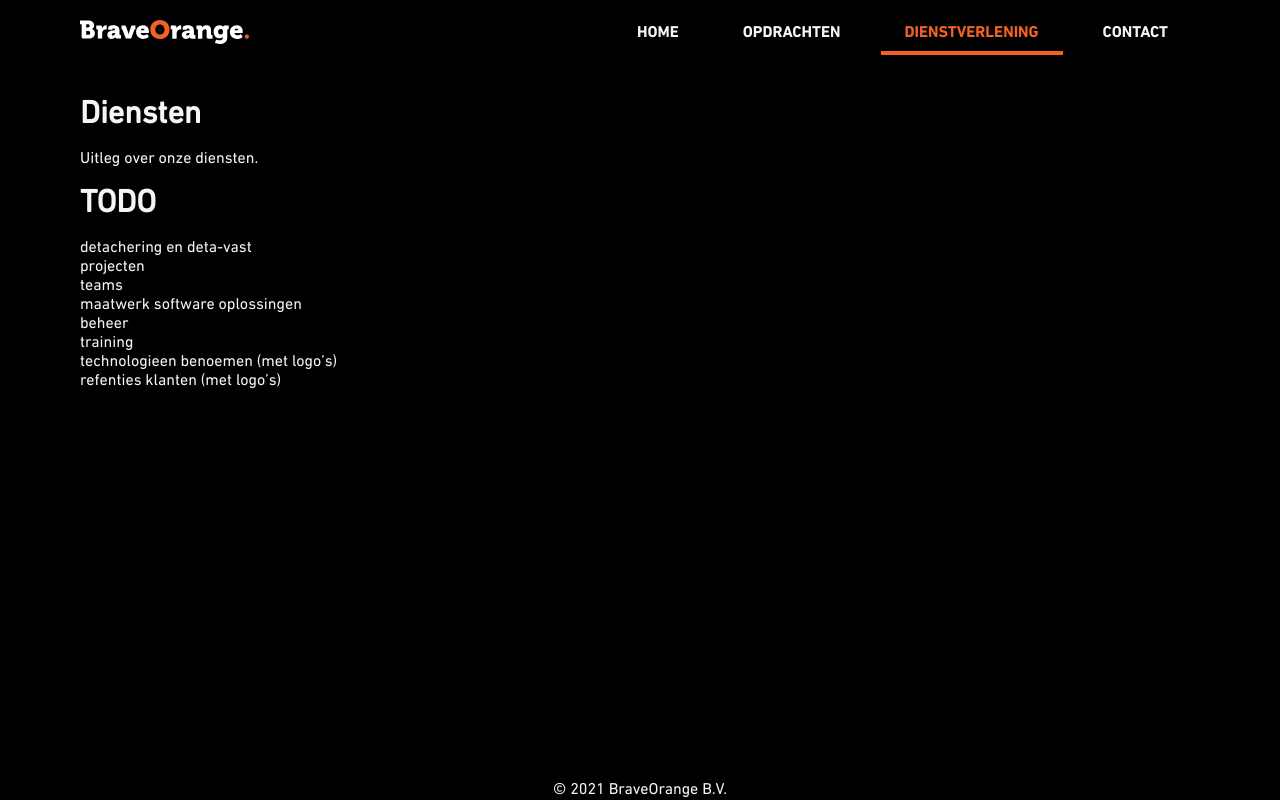
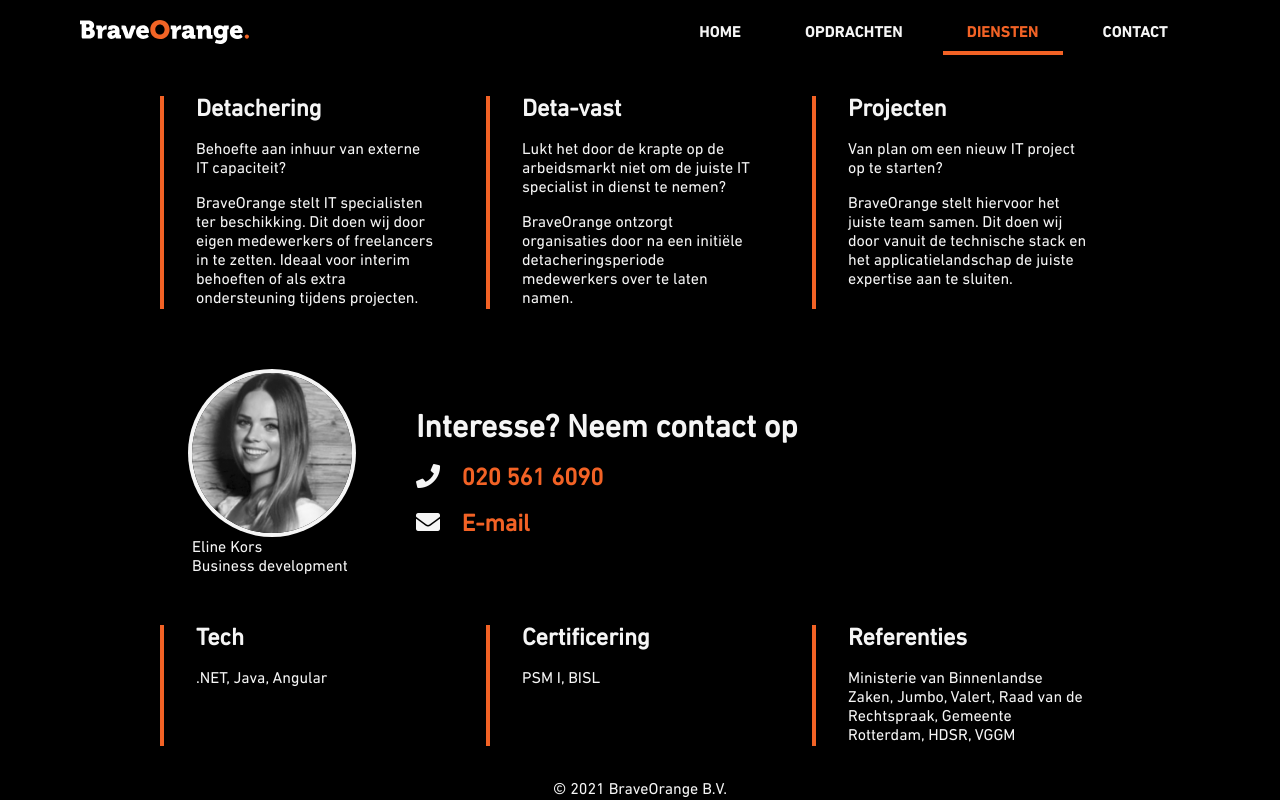
Before and after one commit to braveorange-nl/braveorange-nl.github.io, a plain HTML site: page diensten.html in a window 1280 px wide. Drawn offline with Linux system fonts and the light colour scheme.

Commit message:
Diensten

```diff
--- a/assets/css/style.css
+++ b/assets/css/style.css
@@ -245,6 +245,49 @@
     opacity: 0.5;
 }
 
+.services {
+    margin: 0 5rem;
+}
+
+.services h2 {
+    margin-bottom: 1rem;
+}
+
+.services p {
+    margin-bottom: 1rem;
+}
+
+.services .columns {
+    margin-top: 1rem;
+    display: flex;
+    justify-content: space-between;
+    flex-wrap: wrap; /* TODO: replace with media query? */
+    margin-bottom: 2rem;
+}
+
+.services .columns div {
+    width: 25%;
+    border-left: 0.25rem solid var(--brave-orange);
+    padding: 0 2rem;
+}
+
+.services .columns div p:last-of-type {
+    margin-bottom: 0;
+}
+
+.services .contact {
+    display: flex;
+    align-items: center;
+}
+
+.services figure {
+    margin: 2rem 4rem 2rem 2rem;
+}
+
+.services .contact .fa {
+    margin-left: 0;
+}
+
 span.fa {
     margin: 0 1rem 0 -2rem;
 }
--- a/diensten.html
+++ b/diensten.html
@@ -16,7 +16,7 @@
 
         <a href="/opdrachten" >OPDRACHTEN</a>
 
-        <a href="/diensten" class="selected" >DIENSTVERLENING</a>
+        <a href="/diensten" class="selected" >DIENSTEN</a>
 
         <a href="/contact" >CONTACT</a>
 
@@ -24,21 +24,72 @@
 </header>
 
 <main>
-    <h1 id="diensten">Diensten</h1>
+    <div class="services">
 
-<p>Uitleg over onze diensten.</p>
+    <div class="columns">
+        <div>
+            <h2>Detachering</h2>
+            <p> Behoefte aan inhuur van externe IT capaciteit?</p>
+            <p>
+                BraveOrange stelt IT specialisten ter beschikking.
+                Dit doen wij door eigen medewerkers of freelancers in te zetten.
+                Ideaal voor interim behoeften of als extra ondersteuning tijdens projecten.
+            </p>
+        </div>
+        <div>
+            <h2>Deta-vast</h2>
+            <p>Lukt het door de krapte op de arbeidsmarkt niet om de juiste IT specialist in dienst te nemen?</p>
+            <p>
+                BraveOrange ontzorgt organisaties door na een initiële detacheringsperiode medewerkers over te laten
+                namen.
+            </p>
+        </div>
+        <div>
+            <h2>Projecten</h2>
+            <p>Van plan om een nieuw IT project op te starten?</p>
+            <p>
+                BraveOrange stelt hiervoor het juiste team samen.
+                Dit doen wij door vanuit de technische stack en het applicatielandschap de juiste expertise aan te
+                sluiten.
+            </p>
+        </div>
+    </div>
 
-<h1 id="todo">TODO</h1>
-<ul>
-  <li>detachering en deta-vast</li>
-  <li>projecten</li>
-  <li>teams</li>
-  <li>maatwerk software oplossingen</li>
-  <li>beheer</li>
-  <li>training</li>
-  <li>technologieen benoemen (met logo’s)</li>
-  <li>refenties klanten (met logo’s)</li>
-</ul>
+    <div class="contact">
+        <figure class="profile">
+            <img src="assets/images/people/eline.jpg" alt="Eline">
+            <div>Eline Kors</div>
+            <div>Business development</div>
+        </figure>
+        <div>
+            <h1>Interesse? Neem contact op</h1>
+            <h2>
+                <span class="fa fa-phone"></span>
+                <a href="javascript:window.location.href=atob('dGVsOiszMTIwNTYxNjA5MA==')">020 561 6090</a>
+            </h2>
+            <h2>
+                <span class="fa fa-envelope"></span>
+                <a href="javascript:window.location.href=atob('bWFpbHRvOmNvbnRhY3RAYnJhdmVvcmFuZ2Uubmw=')">E-mail</a>
+            </h2>
+        </div>
+    </div>
+
+    <div class="columns">
+        <div>
+            <h2>Tech</h2>
+            <p>.NET, Java, Angular</p>
+        </div>
+        <div>
+            <h2>Certificering</h2>
+            <p>PSM I, BISL</p>
+        </div>
+        <div>
+            <h2>Referenties</h2>
+            <p>Ministerie van Binnenlandse Zaken, Jumbo, Valert, Raad van de Rechtspraak, Gemeente Rotterdam, HDSR, VGGM</p>
+        </div>
+    </div>
+
+</div>
 
     <footer>&copy; 2021 BraveOrange B.V.</footer>
 
```
Also changed, not shown: 2021/07/01/senior-frontend-developer.html (+1 -1 lines), 2021/07/02/senior-net-developer.html (+1 -1 lines), 2021/07/03/devops-engineer.html (+1 -1 lines), 2021/07/04/frontend-developer.html (+1 -1 lines), 2021/07/05/junior-frontend-developer.html (+1 -1 lines), 2021/07/06/junior-devops-engineer.html (+1 -1 lines), 2021/07/07/medior-net-developer.html (+1 -1 lines), contact.html (+1 -1 lines), index.html (+1 -1 lines), opdrachten.html (+1 -1 lines).
